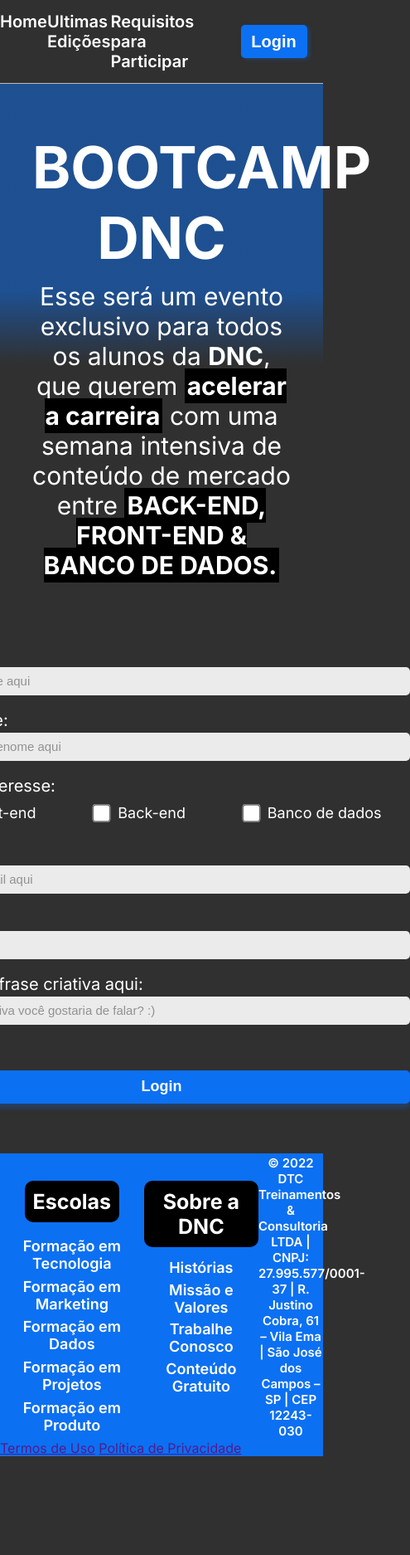
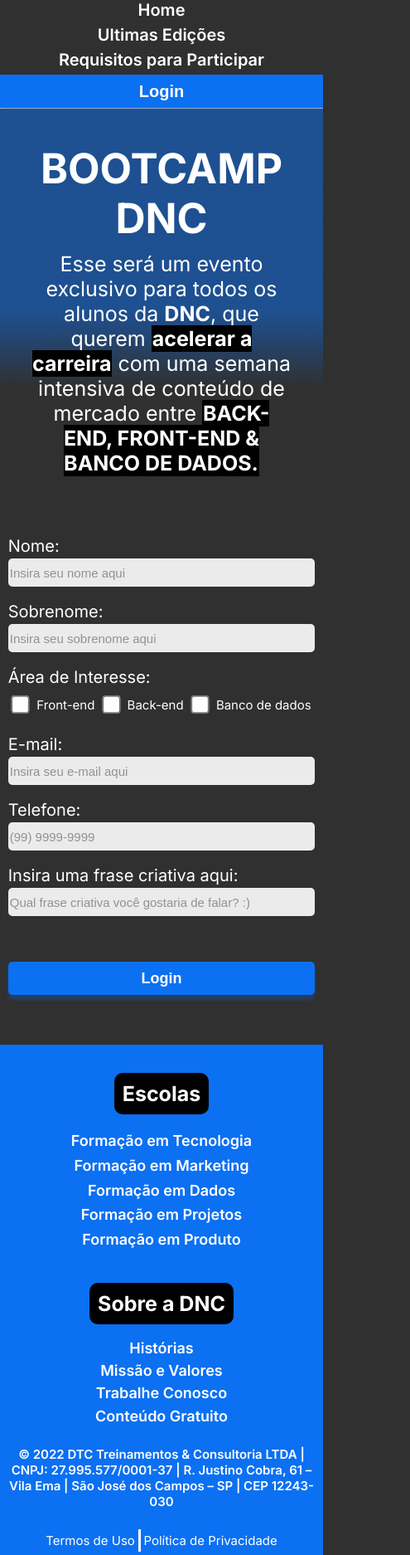
Before and after one commit to cacastroas/Bootcamp, a plain HTML site: page index.html in a window 390 px wide. Shown: the whole page at 83% size, 495 px wide, since content can reach past the window. Before the commit the page ends 1755 px from the top, so only its background shows below. Drawn offline with Linux system fonts and the light colour scheme.

Commit message:
Finalizando
Finalizando o footer e media query

```diff
--- a/index.html
+++ b/index.html
@@ -87,7 +87,6 @@
     <!--FOOTER-->
     <footer>
         <div class="linha1">
-            <div class="nav">
                 <nav id="escolas">
                     <h4>Escolas</h4>
                     <ul>
@@ -126,7 +125,6 @@
                         </li>
                     </ul>
                 </nav>
-            </div>
 
             <div id="endereco">
                 © 2022 DTC Treinamentos & Consultoria LTDA | CNPJ: 27.995.577/0001-37 | R. Justino Cobra, 61 – Vila Ema | São José dos Campos – SP | CEP 12243-030
--- a/style.css
+++ b/style.css
@@ -203,12 +203,6 @@ footer nav {
     height: 20%;
 }
 
-footer .nav {
-    display: flex;
-    flex-direction: row;
-
-    justify-content: space-around;
-}
 
 footer h4 {
     text-align: center;
@@ -256,3 +250,98 @@ footer #endereco {
     text-align: center;
     width: 20%;
 }
+
+footer .linha2 {
+    display: flex;
+    justify-content: center;
+    padding: 1%;
+}
+
+footer .linha2 a {
+    font-size: 18px;
+    color: white;
+    text-decoration: none;
+    padding: 1%;
+}
+
+footer .linha2 a:first-child {
+    border-right: 3px solid white;
+}
+
+footer .linha2 a:hover {
+    color: var(--cinza-hover);
+}
+
+/*Media Quuery*/
+
+@media only screen and (max-width: 600px) {
+
+    /*menu superior*/
+
+    #menuNavegacao {
+        flex-direction: column;
+        height: auto;
+
+    }
+
+    #menuSuperior {
+        flex-direction: column;
+        width: 100%;
+        margin: 0%;
+        align-items: center;
+    }
+
+    #menuSuperior a {
+        height: 30px;
+    }
+
+    #login {
+        width: 100%;
+        margin: 0%;
+        border-radius: 0%;
+    }
+
+    /*Informativo*/
+    #informativo h1 {
+        font-size: 50px;
+    }
+
+    #informativo h2 {
+        font-size: 25px;
+    }
+
+    .fundo {
+        background-color: black;
+        font-weight: bold;
+        padding: 1px;
+    }
+
+    /*FORMULÁRIO*/
+    form {
+        width: 95%;
+    }
+
+    .checkbox-itens label {
+        font-size: 15px;
+    }
+
+    /*FOOTER*/
+    .linha1 {
+        flex-direction: column;
+    }
+
+    footer #endereco {
+        width: 95%;
+        margin-top: 20px;
+        margin-bottom: 20px;
+    }
+
+    footer .linha2 {
+        margin: 0%;
+    }
+
+    footer .linha2 a {
+        font-size: 15px;
+    }
+
+}
```
